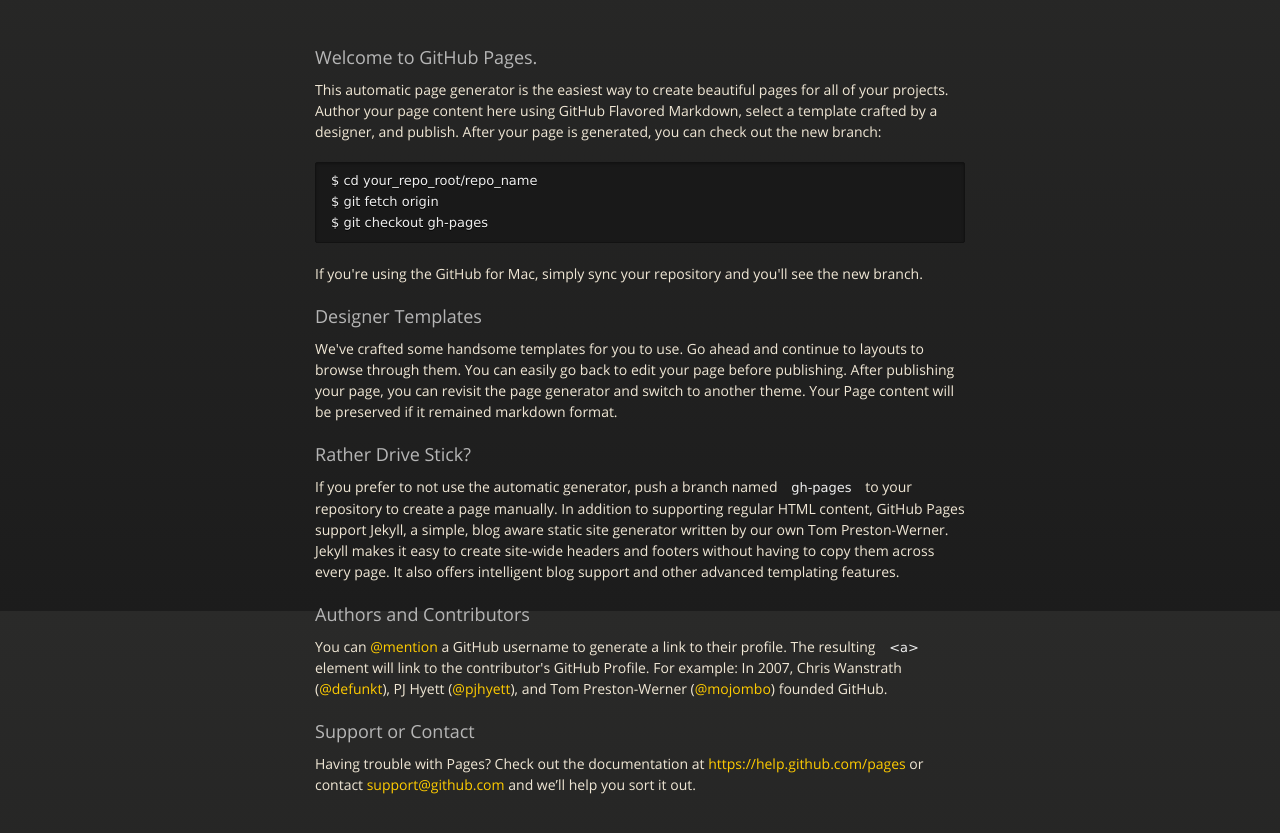
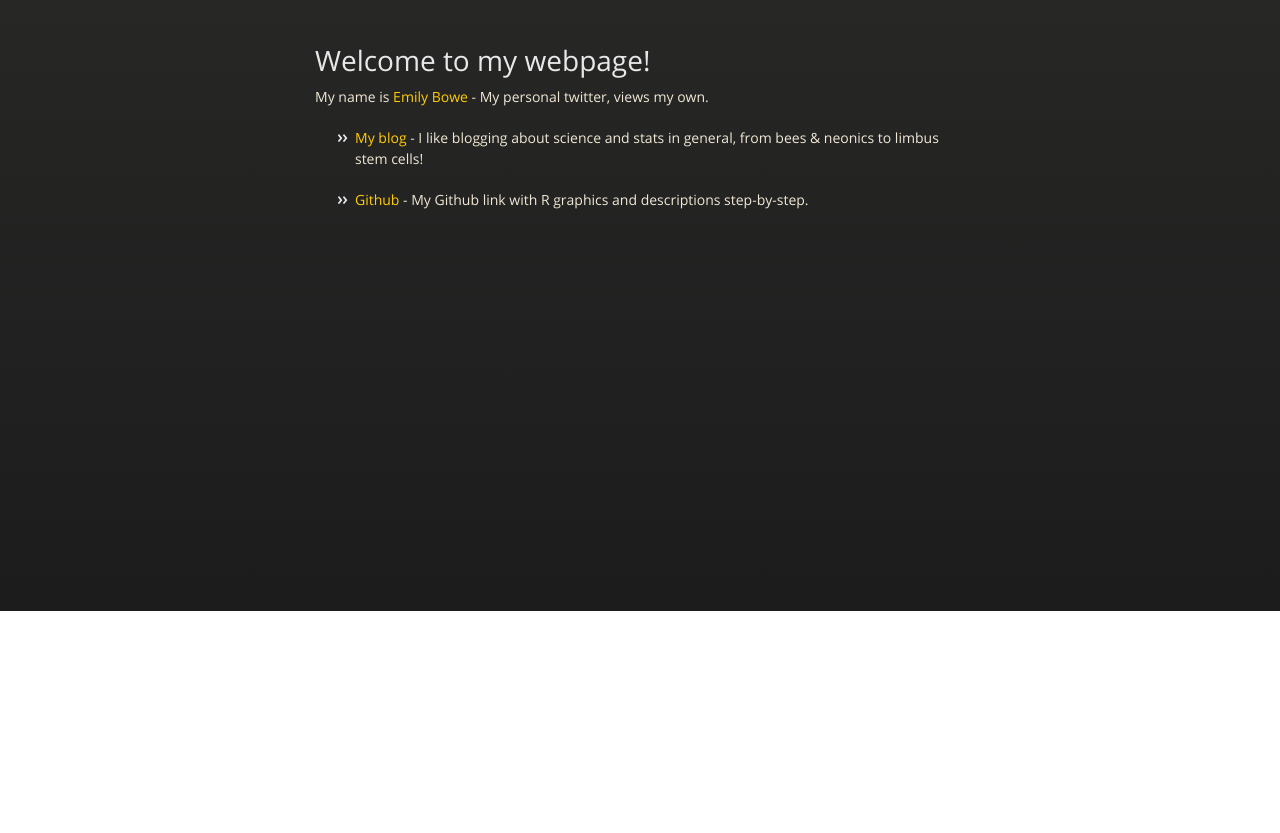
Before and after one commit to emilybowe/emilybowe.github.io, a plain HTML site: page index.html in a window 1280 px wide. Shown: the part 189-1022 px from the top of the page. After the commit the page ends 800 px from the top, so only its background shows below. Drawn offline with nearby package versions, Linux system fonts and the light colour scheme.

Commit message:
Replace master branch with page content via GitHub

```diff
--- a/index.html
+++ b/index.html
@@ -35,37 +35,17 @@
           <span class="credits right">Hosted on GitHub Pages &mdash; Theme by <a href="https://twitter.com/michigangraham">mattgraham</a></span>
         </div>
 
-        <h3>
-<a id="welcome-to-github-pages" class="anchor" href="#welcome-to-github-pages" aria-hidden="true"><span class="octicon octicon-link"></span></a>Welcome to GitHub Pages.</h3>
+        <h1>
+<a id="welcome-to-my-webpage" class="anchor" href="#welcome-to-my-webpage" aria-hidden="true"><span class="octicon octicon-link"></span></a>Welcome to my webpage!</h1>
 
-<p>This automatic page generator is the easiest way to create beautiful pages for all of your projects. Author your page content here using GitHub Flavored Markdown, select a template crafted by a designer, and publish. After your page is generated, you can check out the new branch:</p>
+<p>My name is <a href="https://twitter.com/">Emily Bowe</a> - My personal twitter, views my own. </p>
 
-<pre><code>$ cd your_repo_root/repo_name
-$ git fetch origin
-$ git checkout gh-pages
-</code></pre>
+<ul>
+<li><p><a href="http://peekabowe.wordpress.com/">My blog</a>  - I like blogging about science and stats in general, from bees &amp; neonics to limbus stem cells!</p></li>
+<li><p><a href="https://github.com/emilybowe">Github</a> - My Github link with R graphics and descriptions step-by-step.</p></li>
+</ul>
 
-<p>If you're using the GitHub for Mac, simply sync your repository and you'll see the new branch.</p>
-
-<h3>
-<a id="designer-templates" class="anchor" href="#designer-templates" aria-hidden="true"><span class="octicon octicon-link"></span></a>Designer Templates</h3>
-
-<p>We've crafted some handsome templates for you to use. Go ahead and continue to layouts to browse through them. You can easily go back to edit your page before publishing. After publishing your page, you can revisit the page generator and switch to another theme. Your Page content will be preserved if it remained markdown format.</p>
-
-<h3>
-<a id="rather-drive-stick" class="anchor" href="#rather-drive-stick" aria-hidden="true"><span class="octicon octicon-link"></span></a>Rather Drive Stick?</h3>
-
-<p>If you prefer to not use the automatic generator, push a branch named <code>gh-pages</code> to your repository to create a page manually. In addition to supporting regular HTML content, GitHub Pages support Jekyll, a simple, blog aware static site generator written by our own Tom Preston-Werner. Jekyll makes it easy to create site-wide headers and footers without having to copy them across every page. It also offers intelligent blog support and other advanced templating features.</p>
-
-<h3>
-<a id="authors-and-contributors" class="anchor" href="#authors-and-contributors" aria-hidden="true"><span class="octicon octicon-link"></span></a>Authors and Contributors</h3>
-
-<p>You can <a href="https://github.com/blog/821" class="user-mention">@mention</a> a GitHub username to generate a link to their profile. The resulting <code>&lt;a&gt;</code> element will link to the contributor's GitHub Profile. For example: In 2007, Chris Wanstrath (<a href="https://github.com/defunkt" class="user-mention">@defunkt</a>), PJ Hyett (<a href="https://github.com/pjhyett" class="user-mention">@pjhyett</a>), and Tom Preston-Werner (<a href="https://github.com/mojombo" class="user-mention">@mojombo</a>) founded GitHub.</p>
-
-<h3>
-<a id="support-or-contact" class="anchor" href="#support-or-contact" aria-hidden="true"><span class="octicon octicon-link"></span></a>Support or Contact</h3>
-
-<p>Having trouble with Pages? Check out the documentation at <a href="https://help.github.com/pages">https://help.github.com/pages</a> or contact <a href="mailto:support@github.com">support@github.com</a> and we’ll help you sort it out.</p>
+<h1></h1>
       </section>
 
     </div>
```
Also changed, not shown: params.json (+1 -1 lines).
